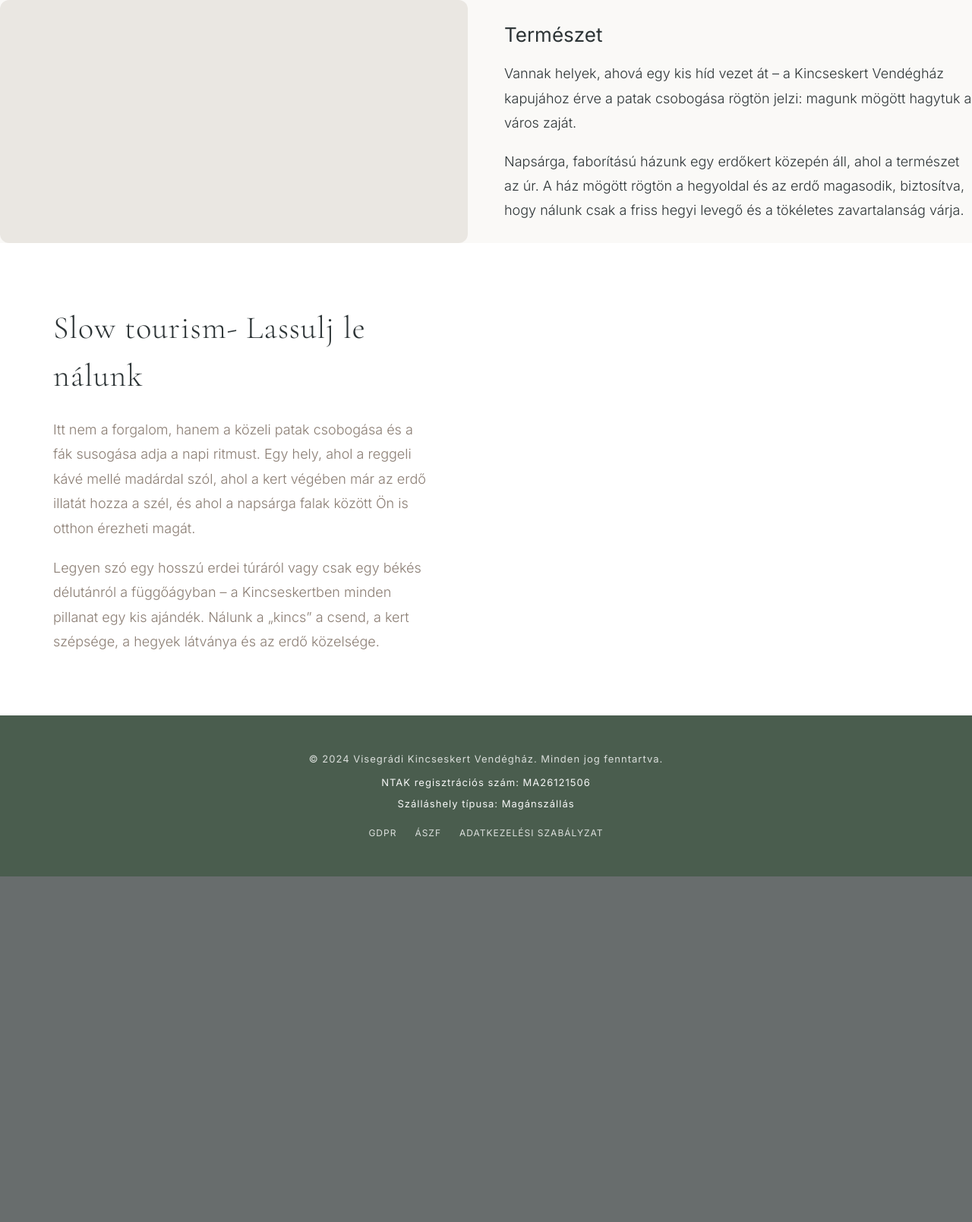
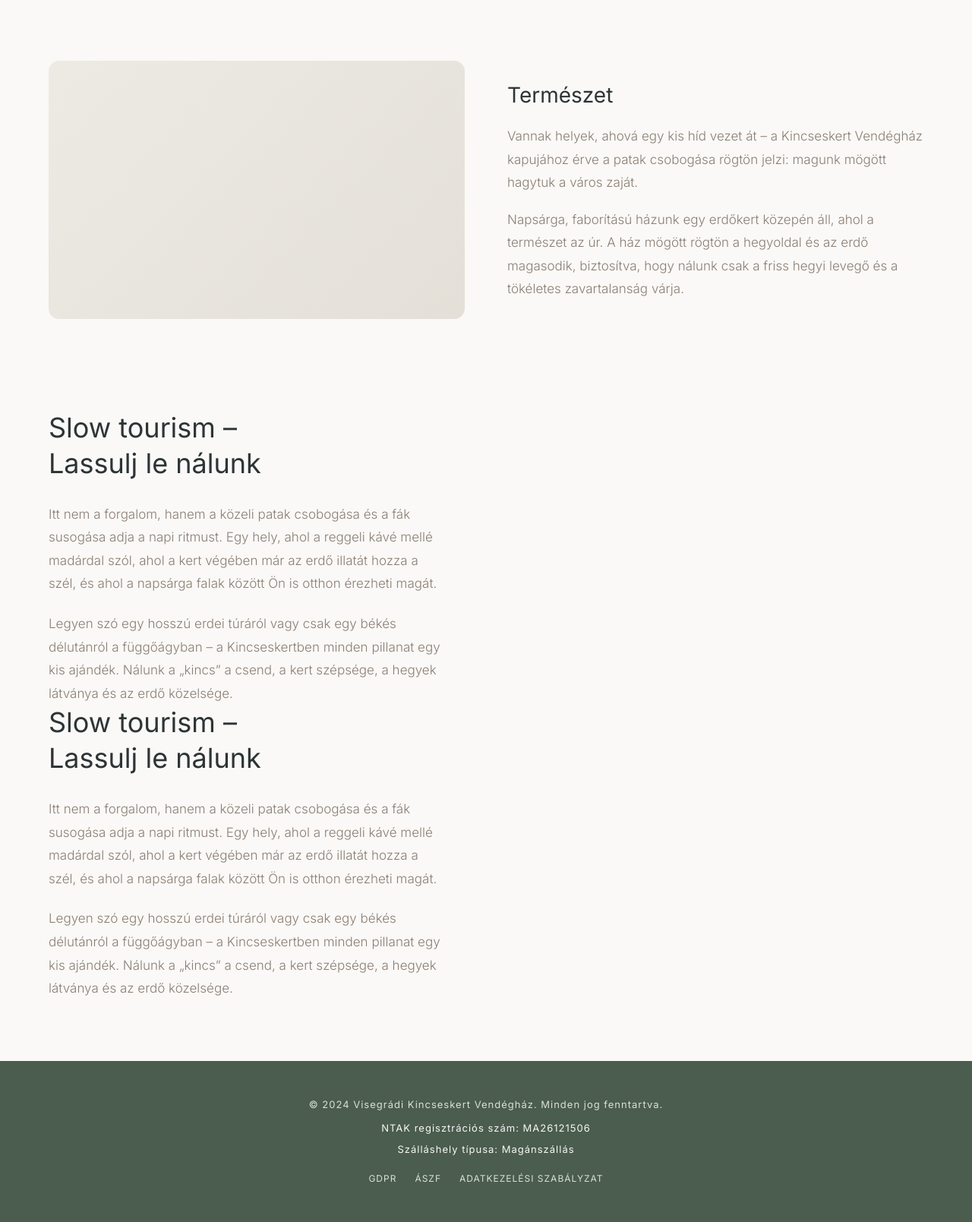
Before and after one commit to BraghiniBenjamin/test_site, a Flask app: template templates/vendeghaz_demo.html in a window 1280 px wide. Shown: the part 800-2409 px from the top of the page at 76% size. Before the commit the page ends 1954 px from the top, so only its background shows below. Run offline with Flask 3, Linux system fonts and the light colour scheme; the template is opened without the code that fills it, so the values that code supplies are empty; some libraries are stand-ins or nearby versions.

Commit message:
Update vendeghaz_demo.html

```diff
--- a/templates/vendeghaz_demo.html
+++ b/templates/vendeghaz_demo.html
@@ -667,59 +667,80 @@
   </section>
 
   <!-- Content Block 1 -->
-  <section class="nature-block" style="display: grid; grid-template-columns: 1fr 1fr; gap: 48px; align-items: center;">
-
-    <!-- Üres vizuális blokk (későbbi kép helye) -->
-    <div class="nature-image-placeholder"
-         style="width: 100%; height: 320px; background: #eae7e2; border-radius: 12px;">
+<section style="max-width: 1200px; margin: 0 auto; padding: 80px 24px;">
+
+  <!-- TERMÉSZET BLOKK -->
+  <div style="display: grid; grid-template-columns: 1fr 1fr; gap: 56px; align-items: center; margin-bottom: 120px;">
+
+    <!-- Placeholder kép -->
+    <div style="
+      width: 100%;
+      height: 340px;
+      background: linear-gradient(135deg, #edeae4 0%, #e4e0d8 100%);
+      border-radius: 14px;
+    ">
     </div>
 
-    <!-- Szöveges tartalom -->
-    <div class="nature-text">
-      <h3 style="font-size: 26px; font-weight: 500; margin-bottom: 16px;">
+    <!-- Szöveg -->
+    <div>
+      <h3 style="font-size: 28px; font-weight: 500; margin-bottom: 18px;">
         Természet
       </h3>
 
-      <p style="font-size: 18px; line-height: 1.8; font-weight: 300; margin-bottom: 18px;">
+      <p style="font-size: 17px; line-height: 1.8; font-weight: 300; color: var(--color-secondary); margin-bottom: 18px;">
         Vannak helyek, ahová egy kis híd vezet át – a Kincseskert Vendégház kapujához
         érve a patak csobogása rögtön jelzi: magunk mögött hagytuk a város zaját.
       </p>
 
-      <p style="font-size: 18px; line-height: 1.8; font-weight: 300;">
+      <p style="font-size: 17px; line-height: 1.8; font-weight: 300; color: var(--color-secondary);">
         Napsárga, faborítású házunk egy erdőkert közepén áll, ahol a természet az úr.
         A ház mögött rögtön a hegyoldal és az erdő magasodik, biztosítva, hogy nálunk
         csak a friss hegyi levegő és a tökéletes zavartalanság várja.
       </p>
     </div>
-
-  </section>
-
-
-  <!-- Content Block 2 -->
-  <section class="content-block" style="display: flex; min-height: 600px; background: var(--color-surface);">
-    <div style="width: 50%; display: flex; align-items: center; justify-content: center; padding: 80px 64px;">
-      <div class="fade-in" style="max-width: 500px;">
-        <h3 class="serif" id="block2Title" style="font-size: 42px; font-weight: 300; color: var(--color-text); margin-bottom: 24px; letter-spacing: 1px;">Slow tourism- Lassulj le nálunk</h3>
-         <p id="block2Text"
-            style="font-size: 18px; color: var(--color-secondary); line-height: 1.8; font-weight: 300; margin-bottom: 20px;">
-           Itt nem a forgalom, hanem a közeli patak csobogása és a fák susogása adja a napi ritmust.
-           Egy hely, ahol a reggeli kávé mellé madárdal szól, ahol a kert végében már az erdő illatát
-           hozza a szél, és ahol a napsárga falak között Ön is otthon érezheti magát.
-         </p>
-
-         <p style="font-size: 18px; color: var(--color-secondary); line-height: 1.8; font-weight: 300;">
-           Legyen szó egy hosszú erdei túráról vagy csak egy békés délutánról a függőágyban –
-           a Kincseskertben minden pillanat egy kis ajándék.
-           Nálunk a „kincs” a csend, a kert szépsége, a hegyek látványa és az erdő közelsége.
-         </p>
-      </div>
-    </div>
-    <!-- <img src="https://images.unsplash.com/photo-1615873968403-89e068629265?w=1200&amp;q=80"
-         alt="Minimalist interior design"
-         loading="lazy"
-         style="width: 50%; min-height: 600px; object-fit: cover;"
-         onerror="console.error('Image failed to load:', this.src); this.style.background='linear-gradient(135deg, #e8e6e1 0%, #d4d0c8 100%)'; this.alt='Image unavailable';"> -->
-  </section>
+  </div>
+
+  <!-- SLOW TOURISM BLOKK -->
+  <div style="max-width: 520px;">
+    <h2 style="font-size: 36px; font-weight: 400; line-height: 1.3; margin-bottom: 28px;">
+      Slow tourism –<br>Lassulj le nálunk
+    </h2>
+
+    <p style="font-size: 17px; line-height: 1.8; font-weight: 300; color: var(--color-secondary); margin-bottom: 22px;">
+      Itt nem a forgalom, hanem a közeli patak csobogása és a fák susogása adja a napi
+      ritmust. Egy hely, ahol a reggeli kávé mellé madárdal szól, ahol a kert végében
+      már az erdő illatát hozza a szél, és ahol a napsárga falak között Ön is otthon
+      érezheti magát.
+    </p>
+
+    <p style="font-size: 17px; line-height: 1.8; font-weight: 300; color: var(--color-secondary);">
+      Legyen szó egy hosszú erdei túráról vagy csak egy békés délutánról a függőágyban –
+      a Kincseskertben minden pillanat egy kis ajándék. Nálunk a „kincs” a csend,
+      a kert szépsége, a hegyek látványa és az erdő közelsége.
+    </p>
+  </div>
+
+ <!-- SLOW TOURISM BLOKK -->
+  <div style="max-width: 520px;">
+    <h2 style="font-size: 36px; font-weight: 400; line-height: 1.3; margin-bottom: 28px;">
+      Slow tourism –<br>Lassulj le nálunk
+    </h2>
+
+    <p style="font-size: 17px; line-height: 1.8; font-weight: 300; color: var(--color-secondary); margin-bottom: 22px;">
+      Itt nem a forgalom, hanem a közeli patak csobogása és a fák susogása adja a napi
+      ritmust. Egy hely, ahol a reggeli kávé mellé madárdal szól, ahol a kert végében
+      már az erdő illatát hozza a szél, és ahol a napsárga falak között Ön is otthon
+      érezheti magát.
+    </p>
+
+    <p style="font-size: 17px; line-height: 1.8; font-weight: 300; color: var(--color-secondary);">
+      Legyen szó egy hosszú erdei túráról vagy csak egy békés délutánról a függőágyban –
+      a Kincseskertben minden pillanat egy kis ajándék. Nálunk a „kincs” a csend,
+      a kert szépsége, a hegyek látványa és az erdő közelsége.
+    </p>
+  </div>
+
+</section>
 
   <!-- Content Block 3 -->
   <!-- <section class="content-block" style="display: flex; min-height: 600px; background: var(--color-bg);">
```
